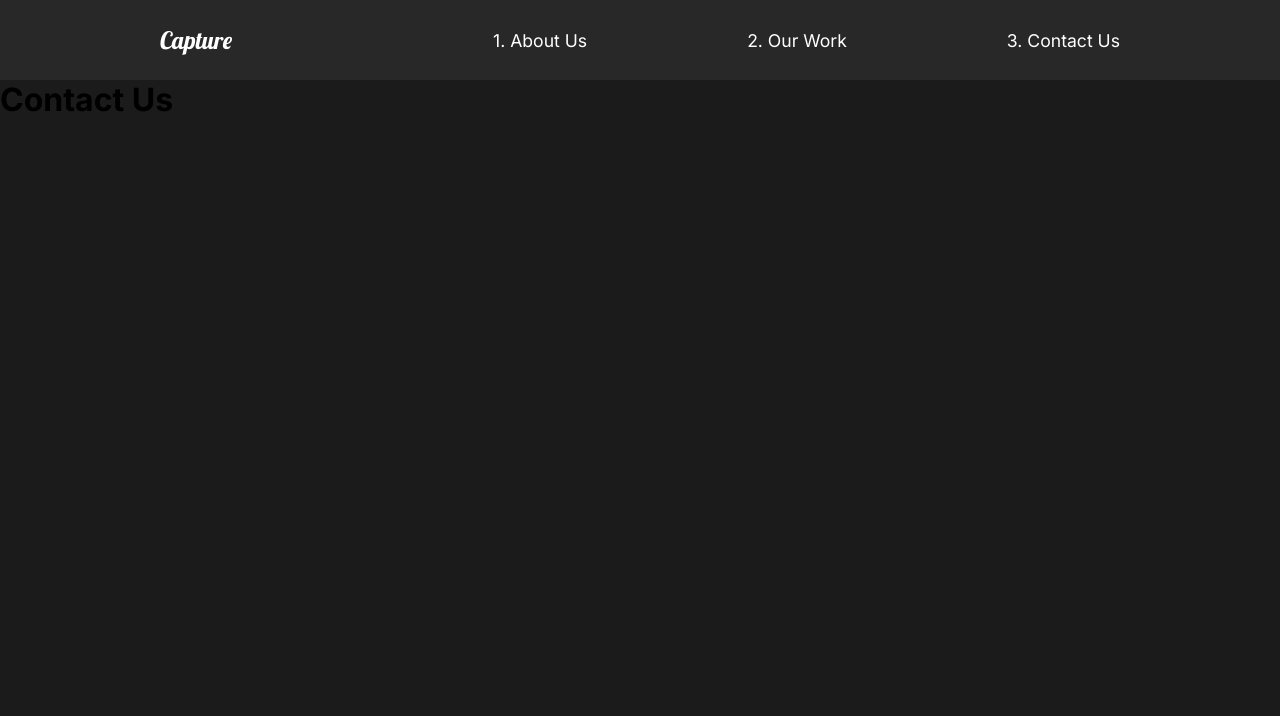
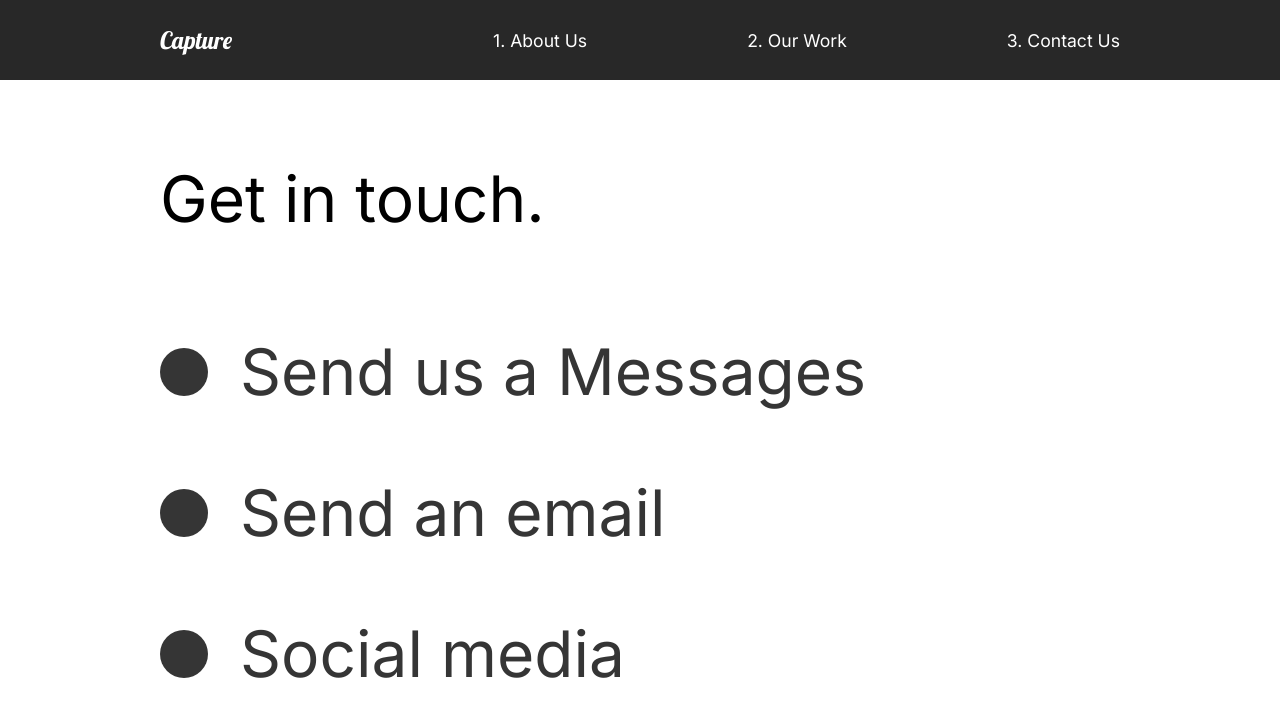
Before and after one commit to RomanVaskov/react-portfolio, a React (Create React App) app: page /contact in a window 1280 px wide. Shown: the top 716 px of the page. Built offline with nearby package versions, Linux system fonts and the light colour scheme.

Commit message:
Contact Animation

```diff
--- a/src/pages/ContactUs.jsx
+++ b/src/pages/ContactUs.jsx
@@ -2,19 +2,76 @@
 
 // Animation Pages
 import { motion } from "framer-motion";
-import { pageAnimation } from "../animation";
+import { pageAnimation, titleAnim } from "../animation";
+import styled from "styled-components";
 
 const ContactUs = () => {
   return (
-    <motion.div
+    <ContactStyle
       variants={pageAnimation}
       initial="hidden"
       animate="show"
       exit="exit"
+      style={{ background: "#fff" }}
     >
-      <h1>Contact Us</h1>
-    </motion.div>
+      <Title>
+        <Hide>
+          <motion.h2 variants={titleAnim}>Get in touch.</motion.h2>
+        </Hide>
+      </Title>
+      <div>
+        <Hide>
+          <Social variants={titleAnim}>
+            <Circle />
+            <h2>Send us a Messages</h2>
+          </Social>
+        </Hide>
+        <Hide>
+          <Social variants={titleAnim}>
+            <Circle />
+            <h2>Send an email</h2>
+          </Social>
+        </Hide>
+        <Hide>
+          <Social variants={titleAnim}>
+            <Circle />
+            <h2>Social media</h2>
+          </Social>
+        </Hide>
+      </div>
+    </ContactStyle>
   );
 };
 
+const ContactStyle = styled(motion.div)`
+  padding: 5rem 10rem;
+  color: #353535;
+  min-height: 90vh;
+`;
+
+const Title = styled.div`
+  margin-bottom: 4rem;
+  color: black;
+`;
+
+const Hide = styled.div`
+  overflow: hidden;
+`;
+
+const Social = styled(motion.div)`
+  display: flex;
+  align-items: center;
+
+  h2 {
+    margin: 2rem;
+  }
+`;
+
+const Circle = styled.div`
+  width: 3rem;
+  height: 3rem;
+  border-radius: 50%;
+  background: #353535;
+`;
+
 export default ContactUs;
```
